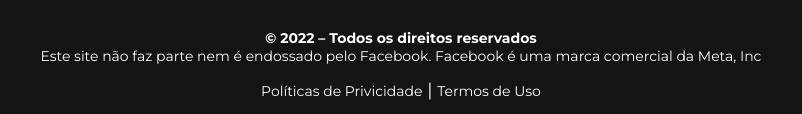
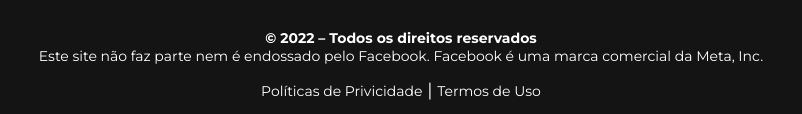
Before and after one commit to eliaszin/descobrirtraicao.online, a plain HTML site: page termos.html in a window 1280 px wide. Shown: the part 2937-3051 px from the top of the page, 239-1041 px from the left. Drawn offline with Linux system fonts and the light colour scheme.

Commit message:
Update termos.html

```diff
--- a/termos.html
+++ b/termos.html
@@ -51,7 +51,7 @@
 
     <footer>
         <div>
-            <p><b>© 2022 – Todos os direitos reservados</b><br>Este site não faz parte nem é endossado pelo Facebook. Facebook é uma marca comercial da Meta, Inc</p>
+            <p><b>© 2022 – Todos os direitos reservados</b><br>Este site não faz parte nem é endossado pelo Facebook. Facebook é uma marca comercial da Meta, Inc.</p>
             <nav>
                 <a href="privacidade.html">Políticas de Privicidade</a>
                 |
```
